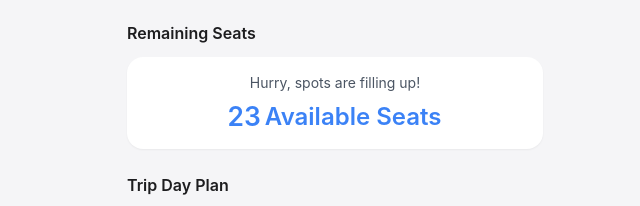
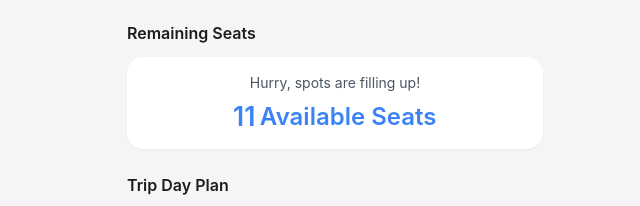
Before and after one commit to MKB-NEL/enclassictrip, a plain HTML site: page index.html in a window 1280 px wide. Shown: the part 885-1091 px from the top of the page, 305-945 px from the left. Drawn offline with nearby package versions, Linux system fonts and the light colour scheme; a web font is replaced by a local one.

Commit message:
Update index.html

```diff
--- a/index.html
+++ b/index.html
@@ -268,7 +268,7 @@
                 <div class="bg-white rounded-2xl p-4 shadow-sm card-hover text-center">
                     <p class="text-sm text-gray-600">Hurry, spots are filling up!</p>
                     <p class="text-2xl font-semibold text-blue-500 mt-2">
-                        <span class="seats-counter">23</span> Available Seats
+                        <span class="seats-counter">11</span> Available Seats
                     </p>
                 </div>
             </section>
```
